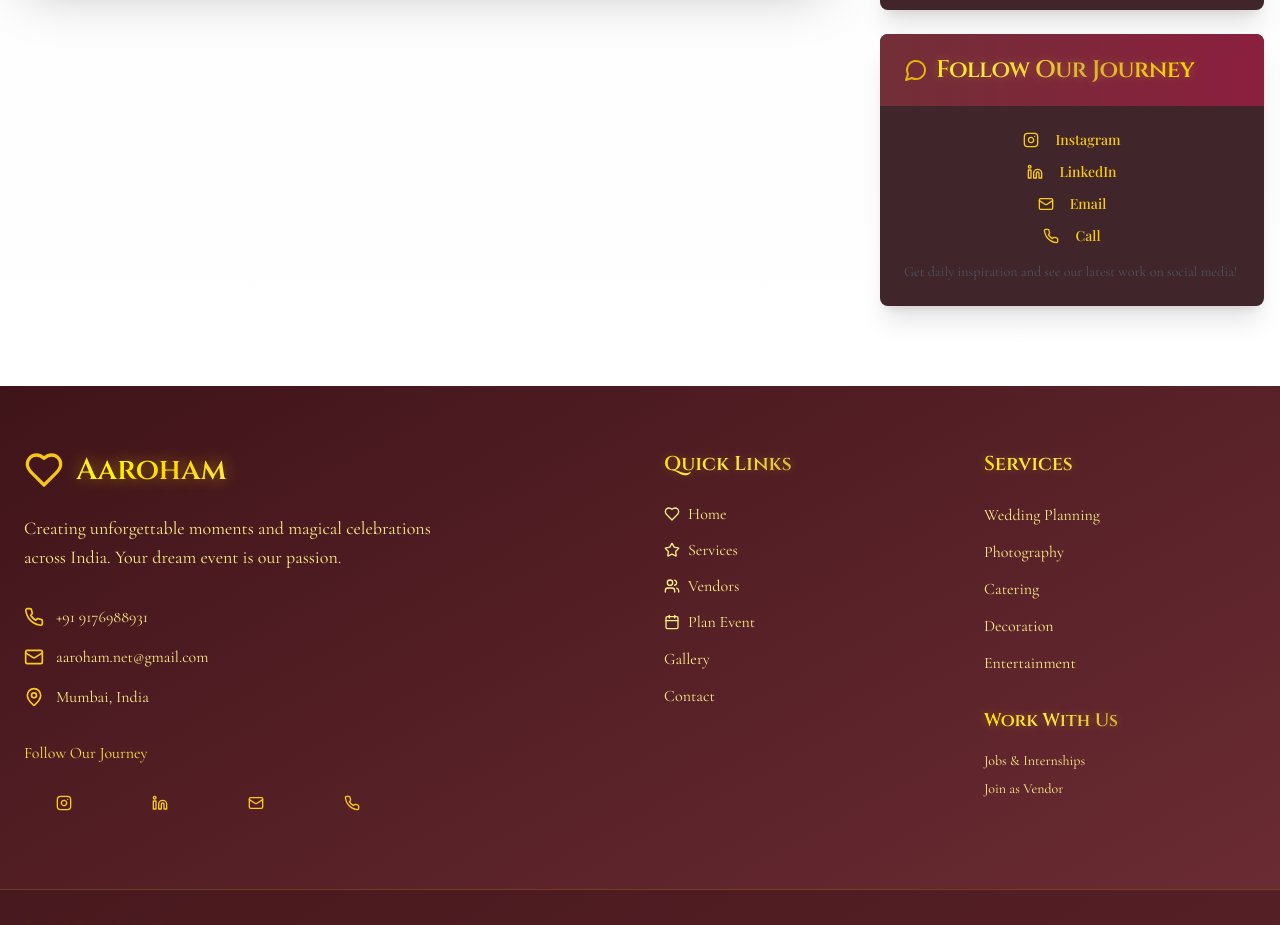
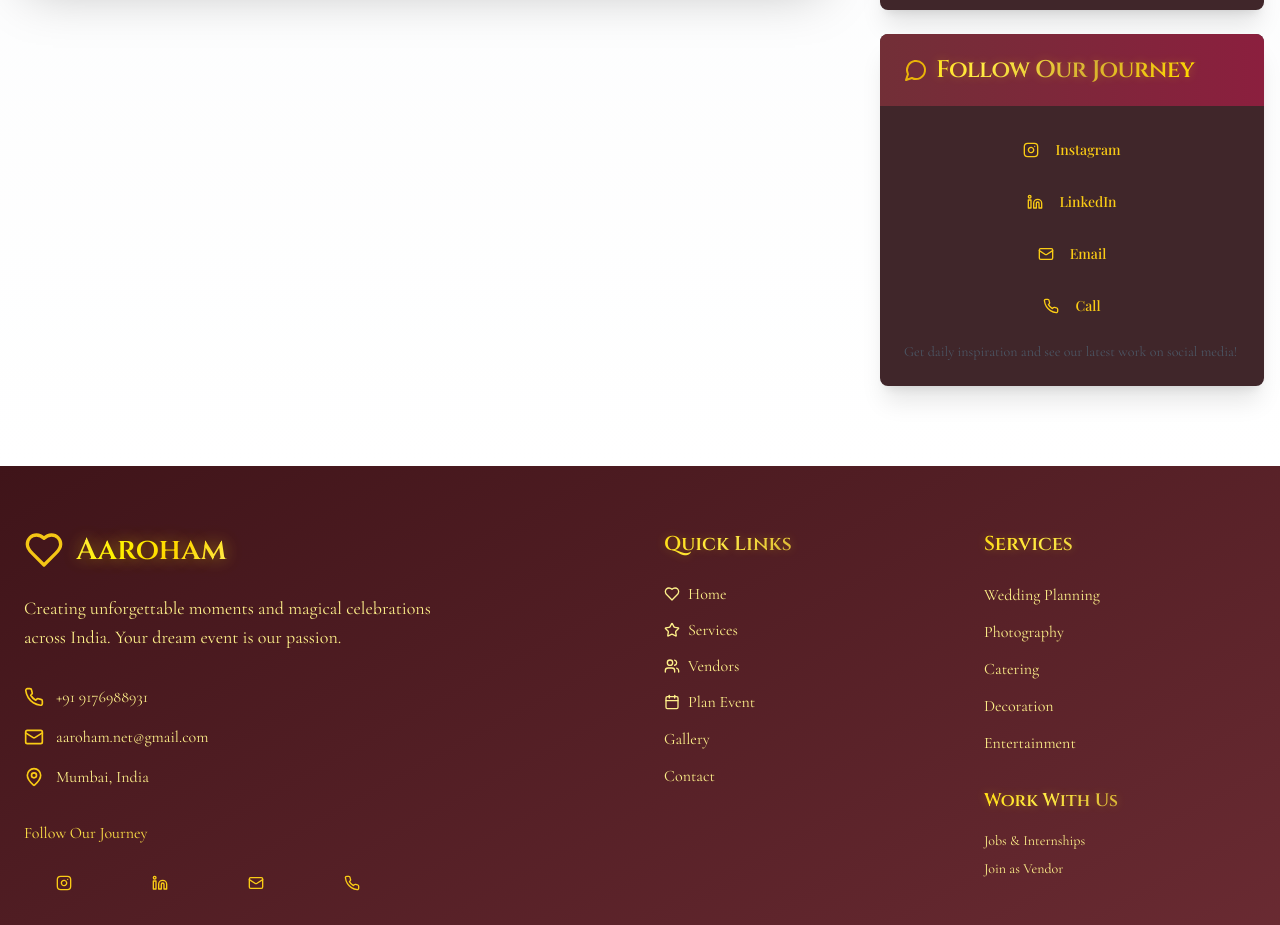
Before and after one commit to mjspider69/joyful-event-design, a React (Vite) app: page /contact in a window 1280 px wide. Shown: the part 1099-2024 px from the top of the page. Built offline with nearby package versions, Linux system fonts and the light colour scheme.

Commit message:
Fix: Social links component type errors
Correct the type definitions in the SocialLinks component to align with the expected values for the size prop.

```diff
--- a/src/components/ui/social-links.tsx
+++ b/src/components/ui/social-links.tsx
@@ -17,11 +17,14 @@ export const SocialLinks: React.FC<SocialLinksProps> = ({
   const iconSize = size === 'sm' ? 'h-4 w-4' : size === 'md' ? 'h-5 w-5' : 'h-6 w-6';
   const containerClass = variant === 'horizontal' ? 'flex items-center gap-4' : 'flex flex-col gap-3';
 
+  // Map our size prop to Button's valid size values
+  const buttonSize = size === 'md' ? 'default' : size;
+
   return (
     <div className={containerClass}>
       <Button
         variant="ghost"
-        size={size}
+        size={buttonSize}
         className="text-gold-400 hover:text-gold-300 hover:bg-gold-400/10"
         onClick={() => window.open('https://www.instagram.com/aaroham_?igsh=OXFjd3V2eHdlOXhj', '_blank')}
       >
@@ -31,7 +34,7 @@ export const SocialLinks: React.FC<SocialLinksProps> = ({
 
       <Button
         variant="ghost"
-        size={size}
+        size={buttonSize}
         className="text-gold-400 hover:text-gold-300 hover:bg-gold-400/10"
         onClick={() => window.open('https://www.linkedin.com/groups/14719662/', '_blank')}
       >
@@ -41,7 +44,7 @@ export const SocialLinks: React.FC<SocialLinksProps> = ({
 
       <Button
         variant="ghost"
-        size={size}
+        size={buttonSize}
         className="text-gold-400 hover:text-gold-300 hover:bg-gold-400/10"
         onClick={() => window.open('mailto:aaroham.net@gmail.com')}
       >
@@ -51,7 +54,7 @@ export const SocialLinks: React.FC<SocialLinksProps> = ({
 
       <Button
         variant="ghost"
-        size={size}
+        size={buttonSize}
         className="text-gold-400 hover:text-gold-300 hover:bg-gold-400/10"
         onClick={() => window.open('tel:+919176988931')}
       >
```
